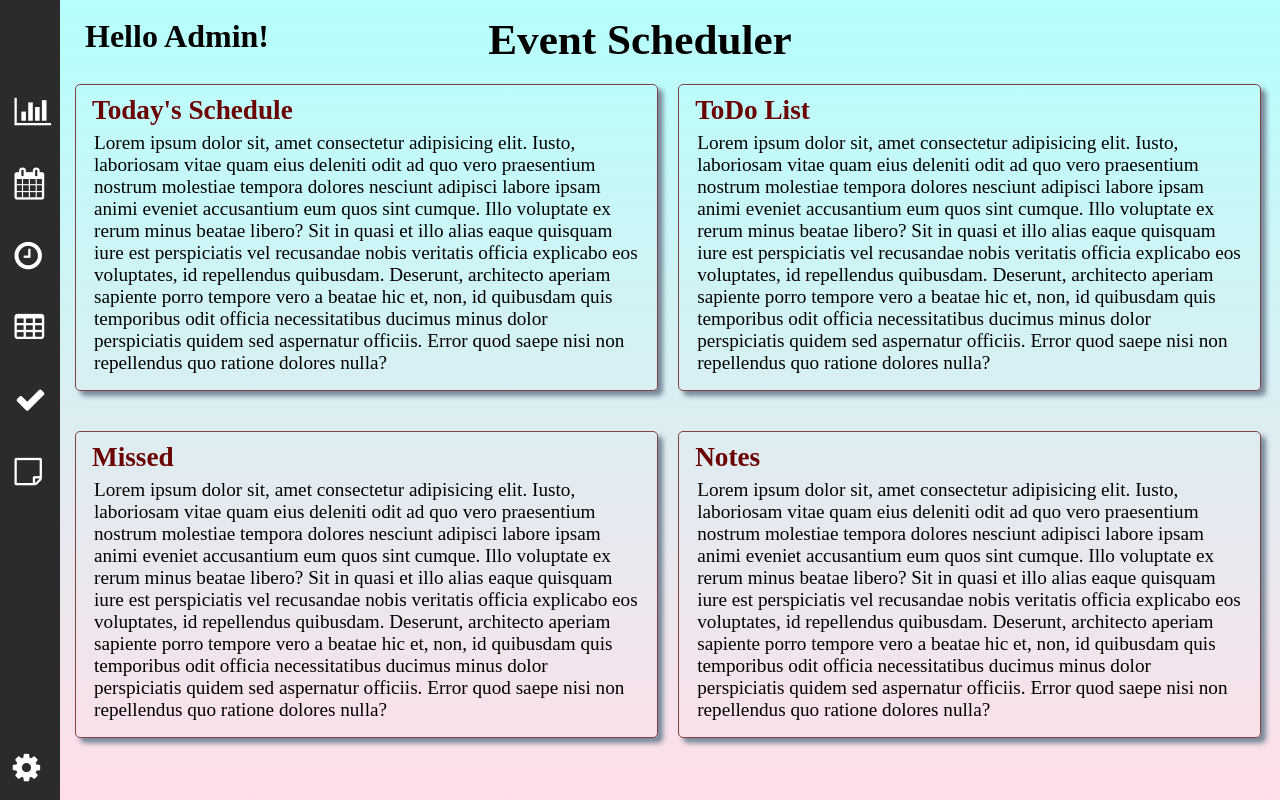
After one commit to vvHacker007/Event-Scheduler, a Flask app: template templates/stats.html in a window 1280 px wide. The commit adds this page. Run offline with Flask 2, Linux system fonts and the light colour scheme; the template is opened without the code that fills it, so the values that code supplies are empty.

Commit message:
Changes added

```diff
--- /dev/null
+++ b/templates/base.html
@@ -0,0 +1,43 @@
+<!DOCTYPE html>
+<html>
+
+<head>
+    <meta charset="utf-8">
+    <meta name="viewport" content="width=device-width, initial-scale=1, shrink-to-fit=no">
+    <title>{% block title %} {% endblock %}</title>
+    <!--Font Awesome-->
+    <link rel="stylesheet" href="https://cdnjs.cloudflare.com/ajax/libs/font-awesome/4.7.0/css/font-awesome.min.css">
+
+    <!-- Custom styles and scripts for this template -->
+    <link href="../static/css/home.css" rel="stylesheet">
+    <link rel="stylesheet" href="../static/css/todo.css">
+</head>
+
+<body>
+    <h1 class="mainheading">
+        Event Scheduler
+    </h1>
+    <h2 class="username">
+        Hello Admin!
+    </h2>
+    {% block content %} {% endblock %}
+        <!--Navigation Bar-->
+        <nav class="sidenav">
+            <div class="container-fluid">
+                <div class="navbar-header">
+                    <a classs="navbar-brand" href="#" alt="Scheduler"></a>
+                </div>
+                <ul class="nav navbar-nav">
+                    <a href="/stats/"><i class="icon_top_1 fa fa-bar-chart fa-2x" aria-hidden="true " alt="Stats "></i></a>
+                    <a href="/calendar/"><i class="icon_top fa fa-calendar fa-2x" aria-hidden="true " alt="Calendar "></i></a>
+                    <a href="/clock/"><i class="icon_top fa fa-clock-o fa-2x" aria-hidden="true " alt="Clock "></i></a>
+                    <a href="/timetable/"><i class="icon_top fa fa-table fa-2x" aria-hidden="true " alt="Time-Table "></i></a>
+                    <a href="/todo/"><i class="icon_top fa fa-check fa-2x" aria-hidden="true " alt="Tasks "></i></a>
+                    <a href="/notes/"><i class="icon_top fa fa-sticky-note-o fa-2x" aria-hidden="true " alt="Notes "></i></a>
+                    <a href="/settings/"><i class="icon_bottom_2 fa fa-cog fa-2x" aria-hidden="true " alt="Settings "></i></a>
+                </ul>
+            </div>
+        </nav>
+</body>
+
+</html>
--- a/templates/register_base.html
+++ b/templates/register_base.html
@@ -1,11 +1,11 @@
 <!doctype html>
 <html>
 <head>
-    <link rel="stylesheet" href="../static/css/register.css">
-    <link rel="stylesheet" href="../static/css/styles.css">
     <title>Event-Scheduler</title>
     <meta charset="UTF-8">
     <meta name="viewport" content="width=device-width, initial-scale=1.0">
+    <link rel="stylesheet" href="../static/css/register.css">
+    <link rel="stylesheet" href="../static/css/styles.css">
 </head>
 <body>
     <div class="card-wrapper">
--- /dev/null
+++ b/templates/stats.html
@@ -0,0 +1,30 @@
+{% extends "base.html" %}
+{% block title %}Scheduler- Stats{% endblock %}
+{% block content %}
+<div id="stats">
+    <div class="schedule">
+        <h3>Today's Schedule</h3>
+        <p class="detailedPara">
+            Lorem ipsum dolor sit, amet consectetur adipisicing elit. Iusto, laboriosam vitae quam eius deleniti odit ad quo vero praesentium nostrum molestiae tempora dolores nesciunt adipisci labore ipsam animi eveniet accusantium eum quos sint cumque. Illo voluptate ex rerum minus beatae libero? Sit in quasi et illo alias eaque quisquam iure est perspiciatis vel recusandae nobis veritatis officia explicabo eos voluptates, id repellendus quibusdam. Deserunt, architecto aperiam sapiente porro tempore vero a beatae hic et, non, id quibusdam quis temporibus odit officia necessitatibus ducimus minus dolor perspiciatis quidem sed aspernatur officiis. Error quod saepe nisi non repellendus quo ratione dolores nulla?
+        </p>
+    </div>
+    <div class="todo">
+        <h3>ToDo List</h3>
+        <p class="detailedPara">
+            Lorem ipsum dolor sit, amet consectetur adipisicing elit. Iusto, laboriosam vitae quam eius deleniti odit ad quo vero praesentium nostrum molestiae tempora dolores nesciunt adipisci labore ipsam animi eveniet accusantium eum quos sint cumque. Illo voluptate ex rerum minus beatae libero? Sit in quasi et illo alias eaque quisquam iure est perspiciatis vel recusandae nobis veritatis officia explicabo eos voluptates, id repellendus quibusdam. Deserunt, architecto aperiam sapiente porro tempore vero a beatae hic et, non, id quibusdam quis temporibus odit officia necessitatibus ducimus minus dolor perspiciatis quidem sed aspernatur officiis. Error quod saepe nisi non repellendus quo ratione dolores nulla?
+        </p>
+    </div>
+    <div class="missed">
+        <h3>Missed</h3>
+        <p class="detailedPara">
+            Lorem ipsum dolor sit, amet consectetur adipisicing elit. Iusto, laboriosam vitae quam eius deleniti odit ad quo vero praesentium nostrum molestiae tempora dolores nesciunt adipisci labore ipsam animi eveniet accusantium eum quos sint cumque. Illo voluptate ex rerum minus beatae libero? Sit in quasi et illo alias eaque quisquam iure est perspiciatis vel recusandae nobis veritatis officia explicabo eos voluptates, id repellendus quibusdam. Deserunt, architecto aperiam sapiente porro tempore vero a beatae hic et, non, id quibusdam quis temporibus odit officia necessitatibus ducimus minus dolor perspiciatis quidem sed aspernatur officiis. Error quod saepe nisi non repellendus quo ratione dolores nulla?
+        </p>
+    </div>
+    <div class="notes">
+        <h3>Notes</h3>
+        <p class="detailedPara">
+            Lorem ipsum dolor sit, amet consectetur adipisicing elit. Iusto, laboriosam vitae quam eius deleniti odit ad quo vero praesentium nostrum molestiae tempora dolores nesciunt adipisci labore ipsam animi eveniet accusantium eum quos sint cumque. Illo voluptate ex rerum minus beatae libero? Sit in quasi et illo alias eaque quisquam iure est perspiciatis vel recusandae nobis veritatis officia explicabo eos voluptates, id repellendus quibusdam. Deserunt, architecto aperiam sapiente porro tempore vero a beatae hic et, non, id quibusdam quis temporibus odit officia necessitatibus ducimus minus dolor perspiciatis quidem sed aspernatur officiis. Error quod saepe nisi non repellendus quo ratione dolores nulla?
+        </p>
+    </div>
+</div>
+{% endblock %}
```
Also changed, not shown: templates/notepad.html (added, +49 -0 lines), templates/todolist.html (added, +14 -0 lines), templates/calendar.html (added).
